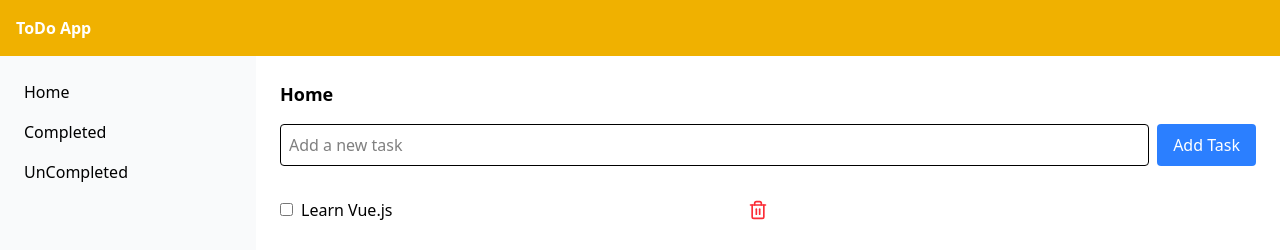
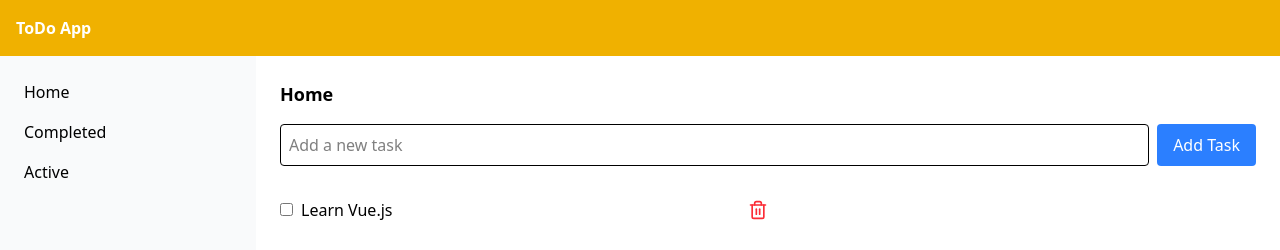
Before and after one commit to Saki0u0/vue2_practice, a Vue app: page / in a window 1280 px wide. Shown: the top 250 px of the page. Built offline with nearby package versions, Linux system fonts and the light colour scheme.

Commit message:
文言修正

```diff
--- a/src/App.vue
+++ b/src/App.vue
@@ -3,7 +3,7 @@ import Layout from './layouts/Layout.vue'
 
 import Home from './pages/Home.vue'
 import Completed from './pages/Completed.vue'
-import UnCompleted from './pages/UnCompleted.vue'
+import Active from './pages/Active.vue'
 
 let id = 0;
 
@@ -29,7 +29,7 @@ export default {
       return {
         Home,
         Completed,
-        UnCompleted
+        Active
       }[this.currentView]
     }
   },
--- a/src/components/Sidebar.vue
+++ b/src/components/Sidebar.vue
@@ -11,8 +11,8 @@
         Completed
       </li>
 
-      <li @click="$emit('navigate', 'UnCompleted')" class="cursor-pointer hover:text-gray-300">
-        UnCompleted
+      <li @click="$emit('navigate', 'Active')" class="cursor-pointer hover:text-gray-300">
+        Active
       </li>
     </ul>
   </nav>
--- a/src/pages/UnCompleted.vue
+++ b/src/pages/Active.vue
@@ -12,7 +12,7 @@
       },
     },
     computed: {
-      uncompletedTodos() {
+      ActiveTodos() {
         return (this.todos || []).filter((todo) => !todo.completed);
       },
     },
@@ -20,18 +20,18 @@
 </script>
 
 <template>
-  <h2 class="mb-4 text-lg font-semibold">UnCompleted</h2>
+  <h2 class="mb-4 text-lg font-semibold">Active</h2>
   <ul class="w-full md:w-1/2">
     <TodoItem
-      v-for="todo in uncompletedTodos"
+      v-for="todo in ActiveTodos"
       :key="todo.id"
       :todo="todo"
       @toggle="$emit('toggle', $event)"
       @remove="$emit('remove', $event)"
     />
   </ul>
-  <p v-if="uncompletedTodos.length === 0" class="text-gray-400">
-    未完了のタスクはありません
+  <p v-if="ActiveTodos.length === 0" class="text-gray-400">
+    No active tasks.
   </p>
 </template>
 
--- a/src/pages/Completed.vue
+++ b/src/pages/Completed.vue
@@ -32,8 +32,8 @@
       @remove="$emit('remove', todo.id)"
     />
     <p v-if="completedTodos.length === 0" class="text-gray-400">
-    完了のタスクはありません
-  </p>
+      No completed tasks.
+    </p>
   </ul>
 </template>
 
```
